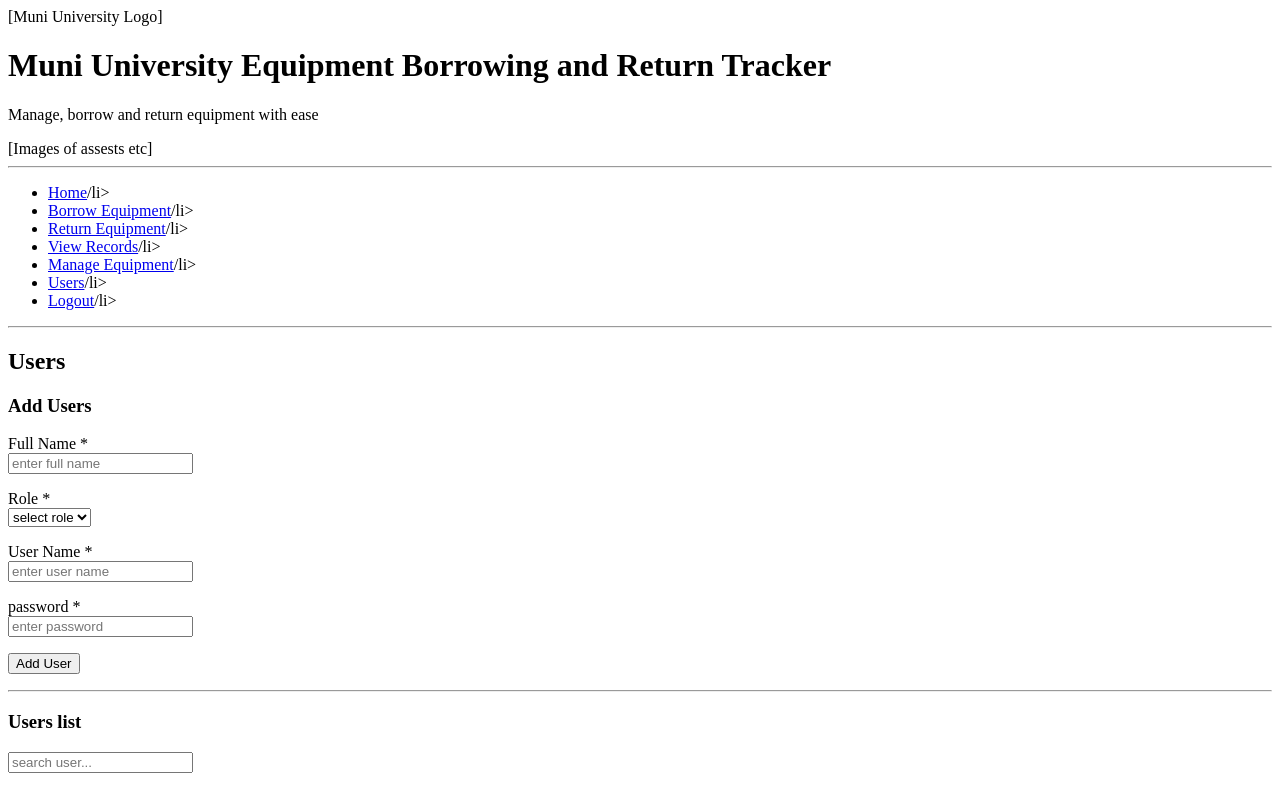
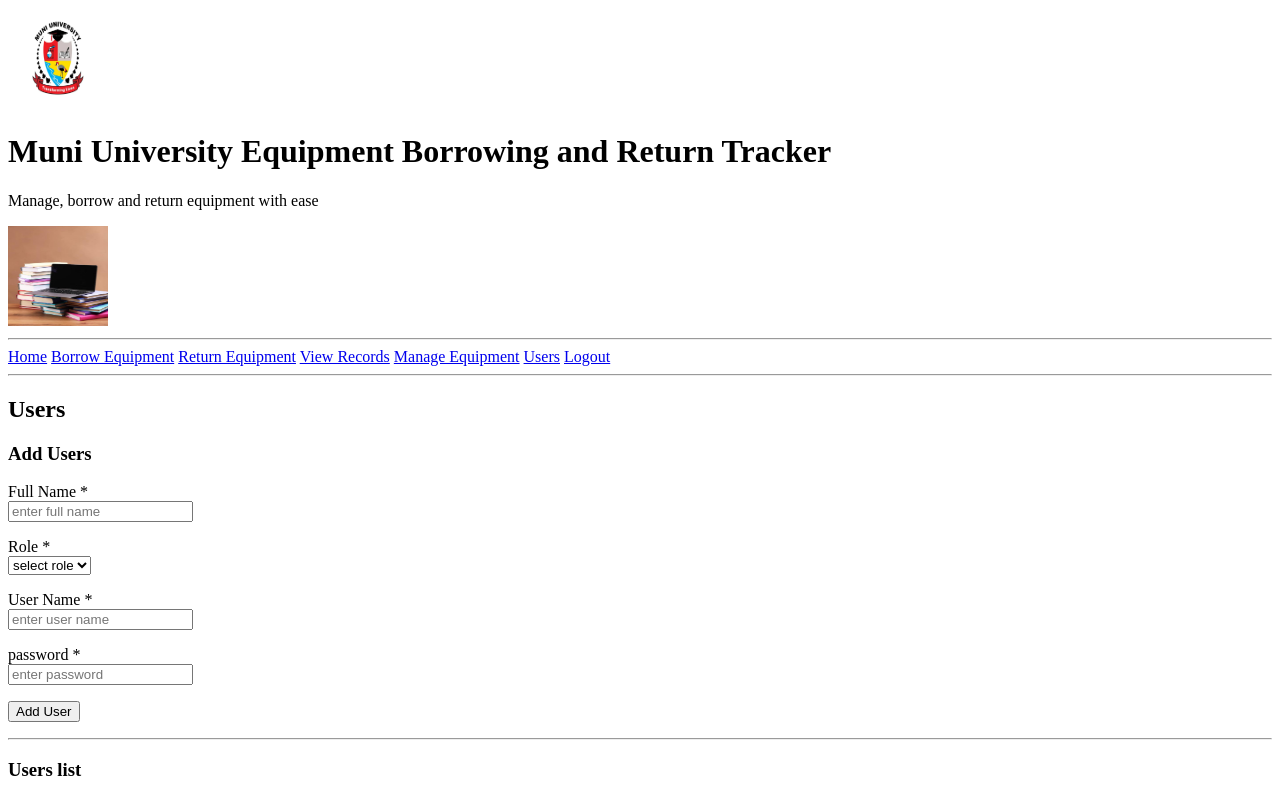
Before and after one commit to Sammygrac/Group8-project, a plain HTML site: page users.html in a window 1280 px wide. Shown: the top 786 px of the page. Drawn offline with Linux system fonts and the light colour scheme.

Commit message:
Fixed the nav bar syntax errors and in both those html files and added those images

```diff
--- a/users.html
+++ b/users.html
@@ -7,24 +7,26 @@
 </head>
 <body>
 <header>
-<div>[Muni University Logo]</div>
+<div>
+    <img src="Muni-logo.webp" alt="Muni-University logo" width="100" height="100">
+</div>
 <div>
     <h1>Muni University Equipment Borrowing and Return Tracker</h1>
     <p>Manage, borrow and return equipment with ease</p>
 </div>
-<div>[Images of assests etc]</div>
+<div>
+    <img src="combinedEquipment.jpg" alt="Equipment Images" width="100" height="100">
+</div>
 </header>
 <hr>
 <nav>
-    <ul>
-        <li><a href="index.html">Home</a>/li>
-        <li><a href="borrow.html">Borrow Equipment</a>/li>
-        <li><a href="return.html">Return Equipment</a>/li>
-        <li><a href="records.html">View Records</a>/li>
-        <li><a href="manage.html">Manage Equipment</a>/li>
-        <li><a href="users.html">Users</a>/li>
-        <li><a href="#logout">Logout</a>/li>
-    </ul>
+    <a href="index.html">Home</a>
+    <a href="borrow.html">Borrow Equipment</a>
+    <a href="return.html">Return Equipment</a>
+    <a href="records.html">View Records</a>
+    <a href="manage.html">Manage Equipment</a>
+    <a href="users.html">Users</a>
+    <a href="#logout">Logout</a>
 </nav>
 <hr>
 <main>
```
Also changed, not shown: manage equipment.html (+8 -10 lines), Muni-logo.webp (added), combinedEquipment.jpg (added).
